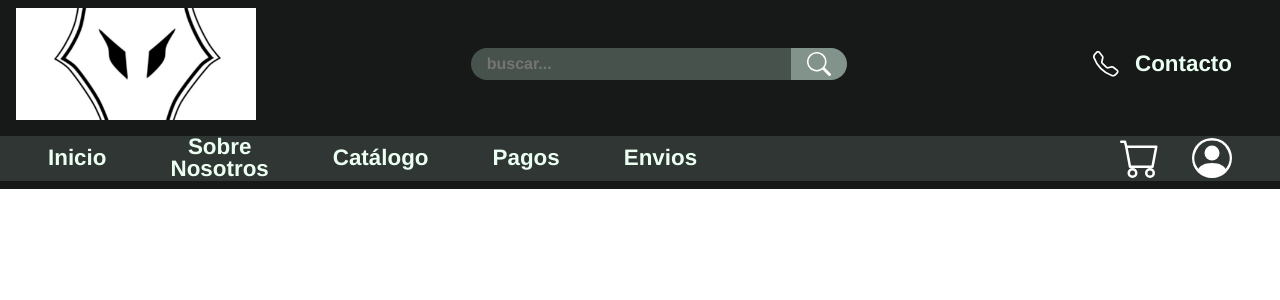
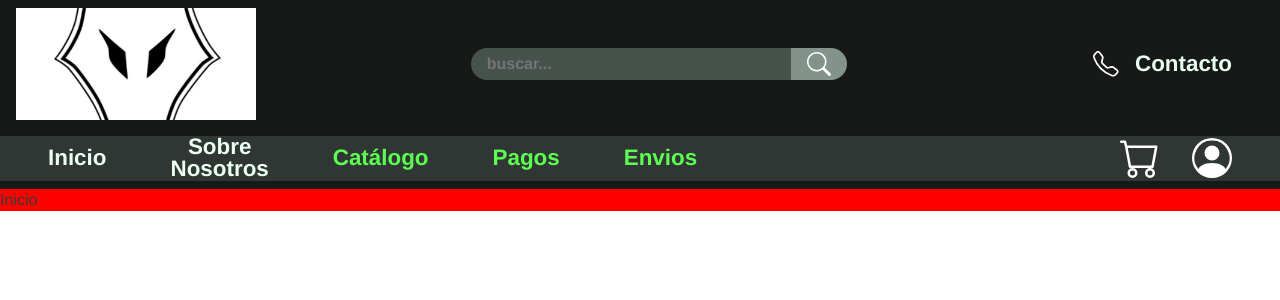
Before and after one commit to EnzoBorrelli/EMR-WebAPP, a React (Vite) app: page / in a window 1280 px wide. Shown: the top 300 px of the page. Built offline with nearby package versions, Linux system fonts and the light colour scheme.

Commit message:
navLink Integrado
creado el sistema navlink de la pagina con react-router-dom v6

```diff
--- a/package.json
+++ b/package.json
@@ -10,7 +10,8 @@
   },
   "dependencies": {
     "react": "^18.2.0",
-    "react-dom": "^18.2.0"
+    "react-dom": "^18.2.0",
+    "react-router-dom": "^6.10.0"
   },
   "devDependencies": {
     "@types/react": "^18.0.28",
--- a/src/App.jsx
+++ b/src/App.jsx
@@ -1,5 +1,6 @@
 import './components/LandingMenu/LandingMenu'
 import LandingMenu from './components/LandingMenu/LandingMenu';
+import NavMenu from './components/NavMenu';
 
 function App() {
 
@@ -7,7 +8,7 @@ function App() {
   return (
     <div className="App">
 
-      <LandingMenu/>
+      <NavMenu/>
     </div>
   )
 }
--- /dev/null
+++ b/src/components/Inicio/Inicio.css
@@ -0,0 +1,3 @@
+.divInicio{
+    background-color: red;
+}
--- /dev/null
+++ b/src/components/Inicio/Inicio.jsx
@@ -0,0 +1,9 @@
+import React from 'react'
+import "./Inicio.css"
+const Inicio = () => {
+  return (
+    <div className='divInicio'>Inicio</div>
+  )
+}
+
+export default Inicio
--- a/src/components/LandingMenu/LandingMenu.css
+++ b/src/components/LandingMenu/LandingMenu.css
@@ -151,6 +151,9 @@
   color: var(--text-hover-color);
   box-shadow: 0 2px 0 0 currentcolor;
 }
+a.active{
+  color: var(--text-hover-color);
+}
 
 /* ___Parte Responsive 480px(movil)__*/
 
--- a/src/components/LandingMenu/LandingMenu.jsx
+++ b/src/components/LandingMenu/LandingMenu.jsx
@@ -1,4 +1,5 @@
 import { useState } from "react";
+import { NavLink } from "react-router-dom";
 import "./LandingMenu.css";
 import logo from "./logo.png";
 
@@ -73,29 +74,29 @@ const LandingMenu = () => {
           <nav className={`LandingMenu-nav ${menu ? "isActive" : ""}`}>
             <ul className="LandingMenu-ul">
               <li className="LandingMenu-li">
-                <a href="#" className="LandingMenu-a">
+                <NavLink to="/Inicio" className="LandingMenu-a">
                   Inicio
-                </a>
+                </NavLink>
               </li>
               <li className="LandingMenu-li">
-                <a href="#" className="LandingMenu-a">
+                <NavLink to="/Sobre" className="LandingMenu-a">
                   Sobre Nosotros
-                </a>
+                </NavLink>
               </li>
               <li className="LandingMenu-li">
-                <a href="#" className="LandingMenu-a">
+                <NavLink to="/" className="LandingMenu-a">
                   Catálogo
-                </a>
+                </NavLink>
               </li>
               <li className="LandingMenu-li">
-                <a href="#" className="LandingMenu-a">
+                <NavLink to="/" className="LandingMenu-a">
                   Pagos
-                </a>
+                </NavLink>
               </li>
               <li className="LandingMenu-li">
-                <a href="#" className="LandingMenu-a">
+                <NavLink to="/" className="LandingMenu-a">
                   Envios
-                </a>
+                </NavLink>
               </li>
             </ul>
           </nav>
--- /dev/null
+++ b/src/components/NavMenu.jsx
@@ -0,0 +1,19 @@
+import React from 'react'
+import { BrowserRouter,Routes,Route } from 'react-router-dom'
+import LandingMenu from './LandingMenu/LandingMenu'
+import Inicio from './Inicio/Inicio';
+import Sobre from './SobreNosotros/Sobre';
+const NavMenu = () => {
+  return (
+    <BrowserRouter>
+    <LandingMenu/>
+        <Routes>
+<Route exact path='/' element={<Inicio/>}/>
+<Route exact path='/Inicio' element={<Inicio/>}/>
+<Route exact path='/Sobre' element={<Sobre/>}/>
+        </Routes>
+    </BrowserRouter>
+  )
+}
+
+export default NavMenu
--- /dev/null
+++ b/src/components/SobreNosotros/Sobre.css
@@ -0,0 +1,3 @@
+.divSobre{
+    background-color: blue;
+}
--- /dev/null
+++ b/src/components/SobreNosotros/Sobre.jsx
@@ -0,0 +1,9 @@
+import React from 'react'
+import "./Sobre.css"
+const Sobre = () => {
+  return (
+    <div className='divSobre'>Sobre</div>
+  )
+}
+
+export default Sobre
```
Also changed, not shown: 1 other file (tests, documents, lock files or other folders).
